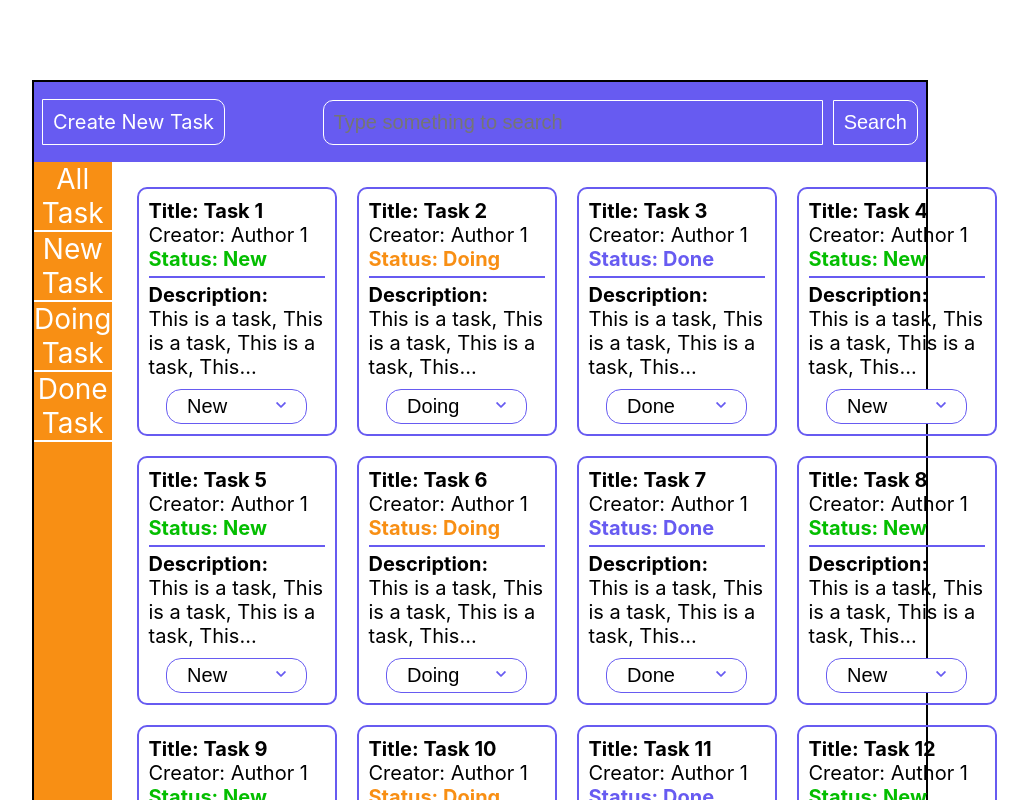
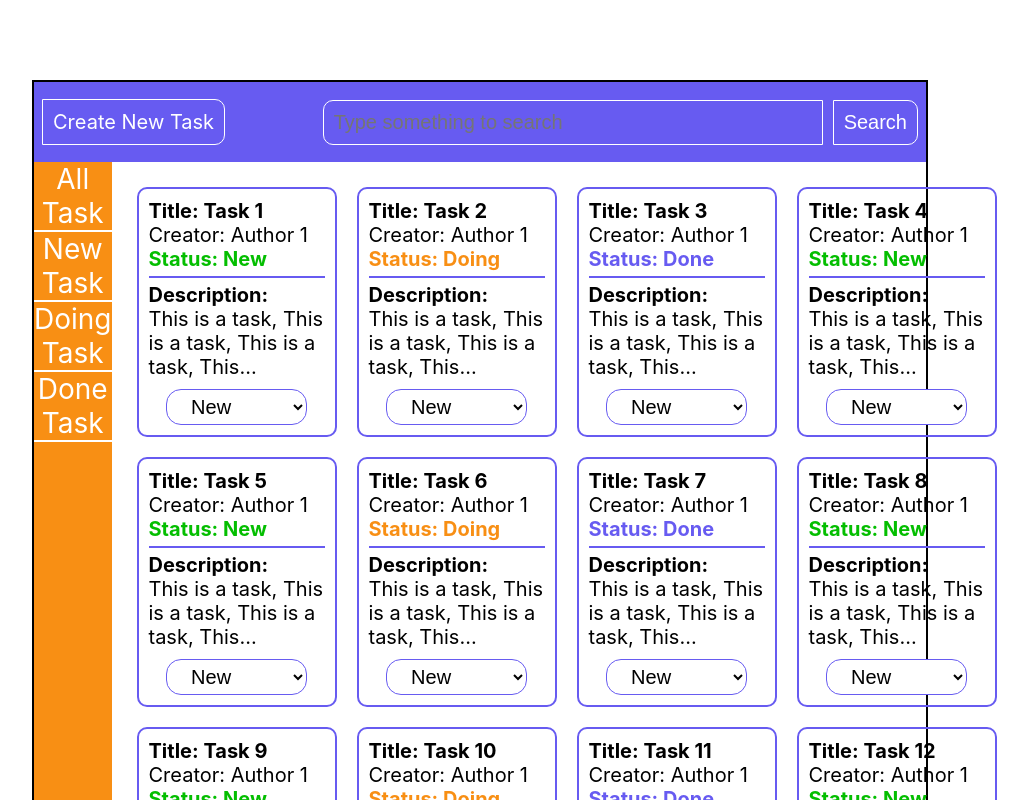
Before and after one commit to nhannguyen2106/learning-react, a React (Create React App) app: page / in a window 1280 px wide. Shown: the top 800 px of the page, without its empty margins (160-1188 px from the left). Built offline with nearby package versions, Linux system fonts and the light colour scheme.

Commit message:
feat: map-data and change status

```diff
--- a/src/App.css
+++ b/src/App.css
@@ -113,7 +113,7 @@ body {
   justify-content: center;
 }
 
-.statusBtn button {
+.statusBtn select {
   display: flex;
   justify-content: space-between;
   background-color: #fff;
--- a/src/components/TodoList/Todo.jsx
+++ b/src/components/TodoList/Todo.jsx
@@ -1,27 +1,32 @@
-import React from "react";
+import React, { useState } from "react";
 import PropTypes from "prop-types";
 import { FaChevronDown } from "react-icons/fa";
 
 Todo.propTypes = {};
 
 function Todo(props) {
+  const { id, title, creator, description, status } = props.item;
+
   return (
     <div className="todo-cards">
       <div className="todo-body">
         <div className="todo-info">
-          <h5 className="title">Title: {props.title}</h5>
-          <p className="author">Creator: {props.author}</p>
-          <p className={props.status}>Status: {props.status}</p>
+          <h5 className="title">Title: {title}</h5>
+          <p className="author">Creator: {creator}</p>
+          <p className={status}>Status: {status}</p>
         </div>
         <div className="todo-description">
           <h5 className="description">Description: </h5>
-          <p>{props.description}</p>
+          <p>{description}</p>
         </div>
+
         <div className="statusBtn">
-          <button>
-            {props.status}
+          <select onChange={(e) => props.handleChangeStatus(e, id)}>
+            <option value="New">New</option>
+            <option value="Doing">Doing</option>
+            <option value="Done">Done</option>
             <FaChevronDown className="arrow-icon" />
-          </button>
+          </select>
         </div>
       </div>
     </div>
--- a/src/components/TodoList/TodoList.jsx
+++ b/src/components/TodoList/TodoList.jsx
@@ -1,4 +1,4 @@
-import React from "react";
+import React, { useState } from "react";
 import PropTypes from "prop-types";
 import Todo from "./Todo";
 
@@ -7,86 +7,118 @@ TodoList.propTypes = {};
 function TodoList(props) {
   const todoData = [
     {
+      id: 1,
       title: "Task 1",
-      author: "Author 1",
+      creator: "Author 1",
       status: "New",
       description: "This is a task, This is a task, This is a task, This...",
     },
     {
+      id: 2,
       title: "Task 2",
-      author: "Author 1",
+      creator: "Author 1",
       status: "Doing",
       description: "This is a task, This is a task, This is a task, This...",
     },
     {
+      id: 3,
       title: "Task 3",
-      author: "Author 1",
+      creator: "Author 1",
       status: "Done",
       description: "This is a task, This is a task, This is a task, This...",
     },
     {
+      id: 4,
       title: "Task 4",
-      author: "Author 1",
+      creator: "Author 1",
       status: "New",
       description: "This is a task, This is a task, This is a task, This...",
     },
     {
+      id: 5,
       title: "Task 5",
-      author: "Author 1",
+      creator: "Author 1",
       status: "New",
       description: "This is a task, This is a task, This is a task, This...",
     },
     {
+      id: 6,
       title: "Task 6",
-      author: "Author 1",
+      creator: "Author 1",
       status: "Doing",
       description: "This is a task, This is a task, This is a task, This...",
     },
     {
+      id: 7,
       title: "Task 7",
-      author: "Author 1",
+      creator: "Author 1",
       status: "Done",
       description: "This is a task, This is a task, This is a task, This...",
     },
     {
+      id: 8,
       title: "Task 8",
-      author: "Author 1",
+      creator: "Author 1",
       status: "New",
       description: "This is a task, This is a task, This is a task, This...",
     },
     {
+      id: 9,
       title: "Task 9",
-      author: "Author 1",
+      creator: "Author 1",
       status: "New",
       description: "This is a task, This is a task, This is a task, This...",
     },
     {
+      id: 10,
       title: "Task 10",
-      author: "Author 1",
+      creator: "Author 1",
       status: "Doing",
       description: "This is a task, This is a task, This is a task, This...",
     },
     {
+      id: 11,
       title: "Task 11",
-      author: "Author 1",
+      creator: "Author 1",
       status: "Done",
       description: "This is a task, This is a task, This is a task, This...",
     },
     {
+      id: 12,
       title: "Task 12",
-      author: "Author 1",
+      creator: "Author 1",
       status: "New",
       description: "This is a task, This is a task, This is a task, This...",
     },
   ];
+
+  const [newTodoData, setNewTodoData] = useState(todoData);
+
+  const handleChangeStatus = (e, todoListID) => {
+    const isExistIndex = todoData.findIndex((item) => item.id === todoListID);
+
+    if (isExistIndex !== -1) {
+      newTodoData.splice(isExistIndex, 1, {
+        ...newTodoData[isExistIndex],
+        status: e.target.value,
+      });
+
+      setNewTodoData([...newTodoData]);
+    }
+  };
+
   return (
     <>
-      {todoData.map((item) => (
+      {newTodoData.map((item, index) => (
         <Todo
-          title={item.title}
-          author={item.author}
-          status={item.status}
-          description={item.description}
+          key={index}
+          // title={item.title}
+          // author={item.author}
+          // status={item.status}
+          // description={item.description}
+          // id={item.id}
+          item={item}
+          handleChangeStatus={handleChangeStatus}
         />
       ))}
     </>
```
